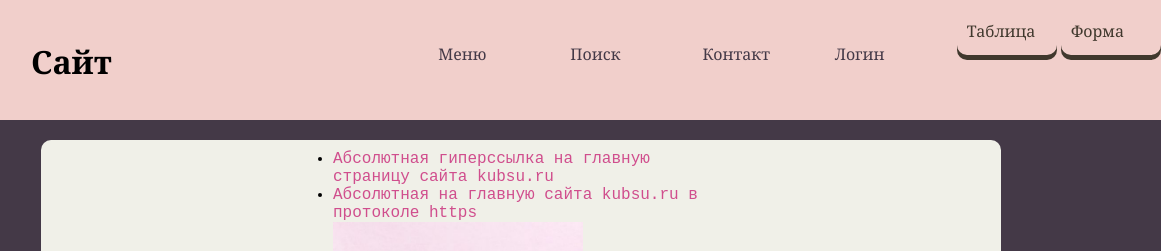
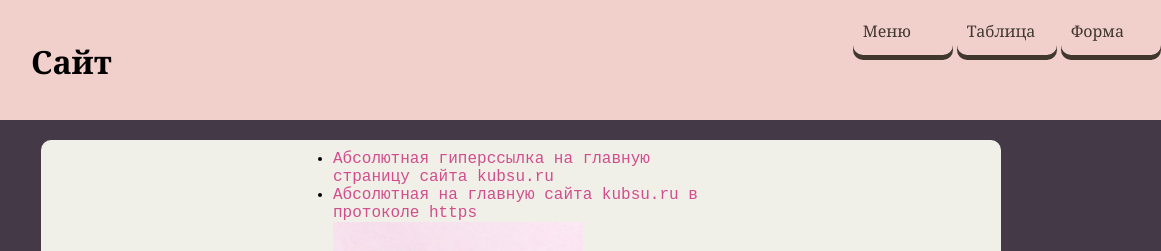
Before and after one commit to an03er/an03er_github.io, a plain HTML site: page page/index.html in a window 1280 px wide. Shown: the top 251 px of the page, 119-1280 px from the left. Drawn offline with Linux system fonts and the light colour scheme.

Commit message:
Update index.html

```diff
--- a/page/index.html
+++ b/page/index.html
@@ -4,7 +4,7 @@
   <link href="style.css" rel="stylesheet" type="text/css">
   <meta charset="UTF-8">
   <meta name="viewport" content="width=device-width, initial-scale=1.0">
-  <title>My first project</title>
+  <title>My  project</title>
 </head>
 
 <body>
@@ -23,10 +23,14 @@
       <div class="head_links">
         <nav>
           <ul class="links_ul">
-            <li><a class="active" href="#">Меню</a></li>
-            <li><a href="#">Поиск</a></li>
-            <li><a href="#">Контакт</a></li>
-            <li><a href="#">Логин</a></li>
+            <div class="dropdown">
+              <a class="dropbtn">Меню</button>
+              <div class="dropdown-content">
+                <a href="#">Котик</a>
+                <a href="#">Цветы</a>
+                <a href="#">Котик</a>
+              </div>
+            </div>
             <li> <a href=#table class="links_table">Таблица</a></li>
             <li><a href=#form class="links_form" >Форма</a></li>
           </ul>
```
